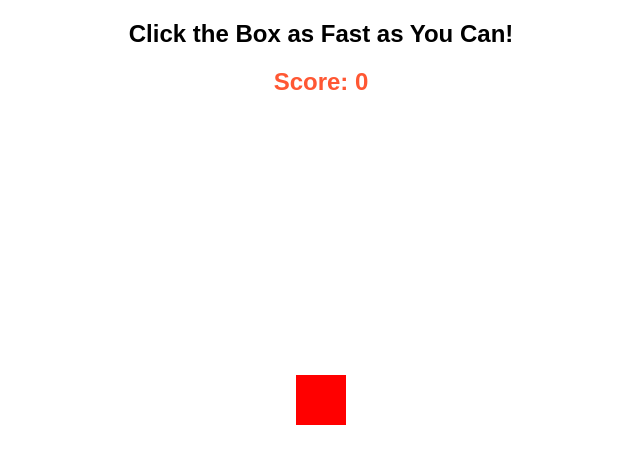
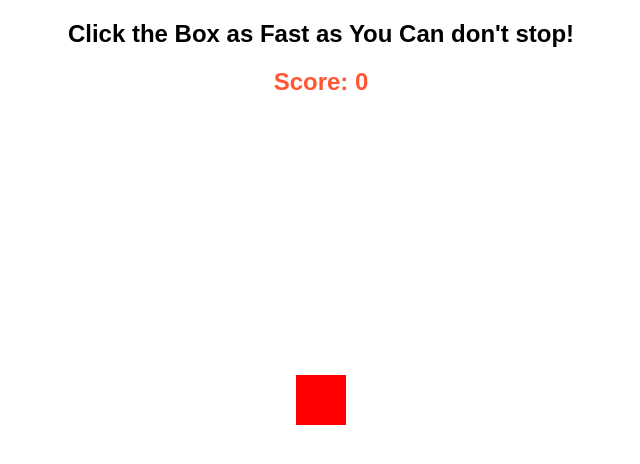
Before and after one commit to khanGit4218/boxgamerepo, a plain HTML site: page index.html in a window 1280 px wide. Shown: the whole page, without its empty margins (319-959 px from the left). Drawn offline with Linux system fonts and the light colour scheme.

Commit message:
Update index.html

```diff
--- a/index.html
+++ b/index.html
@@ -7,7 +7,7 @@
     <link rel="stylesheet" href="styles.css">
 </head>
 <body>
-    <h2>Click the Box as Fast as You Can!</h2>
+    <h2>Click the Box as Fast as You Can don't stop!</h2>
     <div id="game-box"></div>
     <p id="score">Score: 0</p>
     <script>
```
